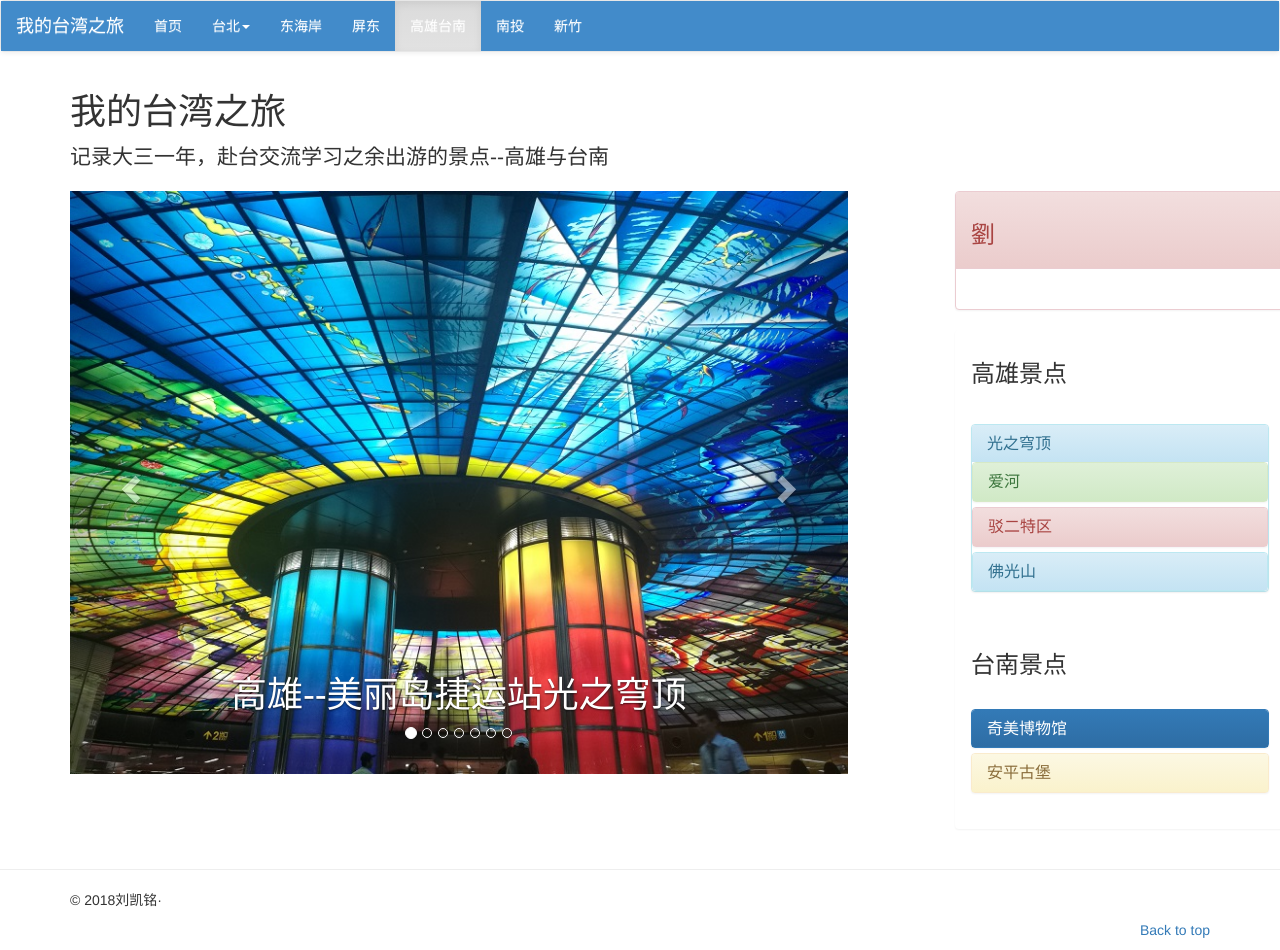
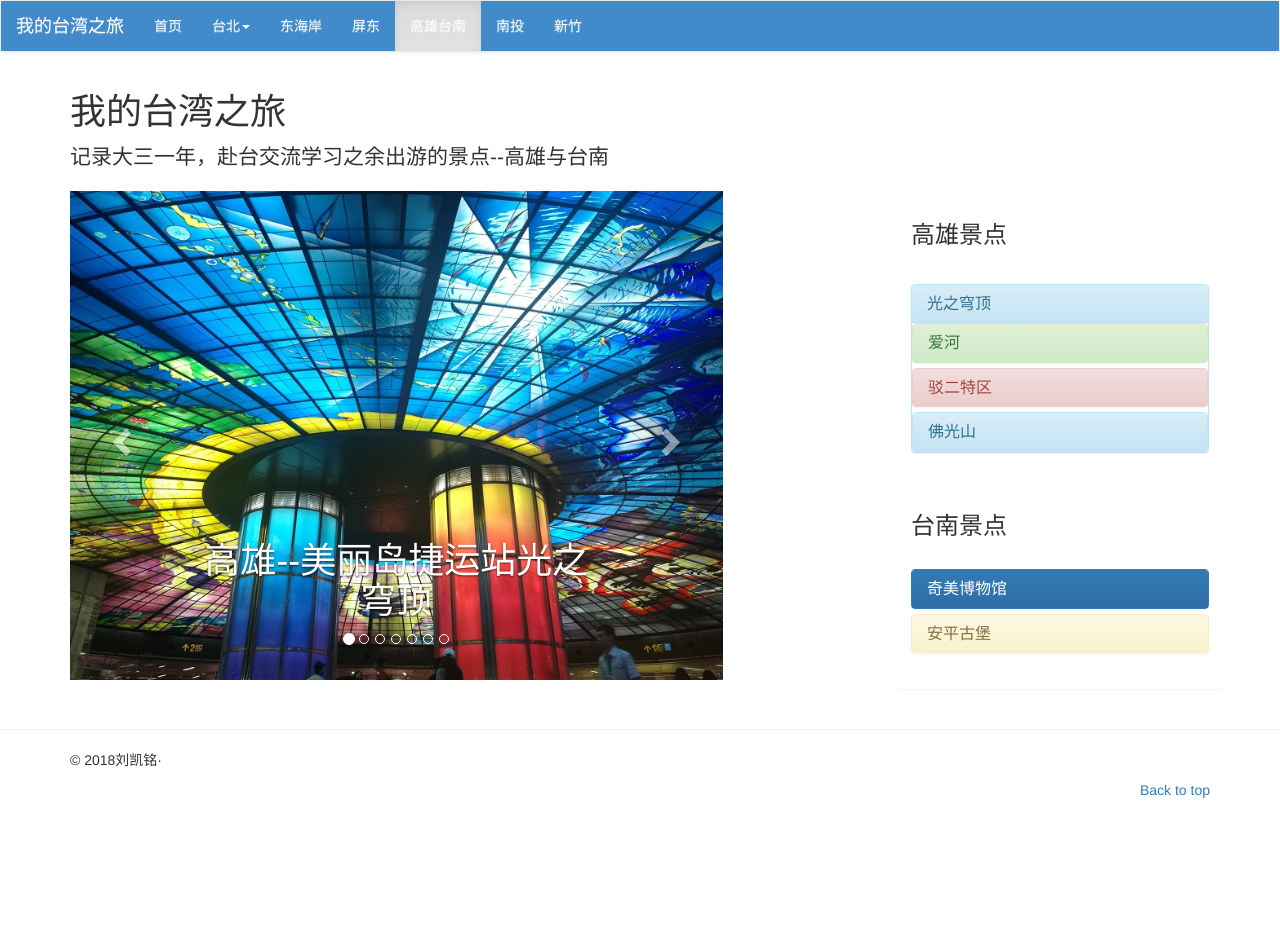
Before and after one commit to lkm1997/gaoxiong, a Jekyll site: the page index.html, which Jekyll copies as it is, in a window 1280 px wide. Built offline with Jekyll 4.4.1, drawn with Linux system fonts in a browser that asks for light colours; nearby versions of some CDN libraries; after the commit the page ends 900 px from its top, so only the background shows below that.

Commit message:
Update index.html

```diff
--- a/index.html
+++ b/index.html
@@ -71,8 +71,8 @@
 	 <div class="container">
 	 <div class="row">
 	 <!--class="col-md-5为调整轮播框占用网页面积大小的属性-->
-	    <div class="col-md-5">
-		<div id="myCarousel" class="carousel slide" style="width:170%">
+	    <div class="col-md-7">
+		<div id="myCarousel" class="carousel slide">
 
      <ol class="carousel-indicators">
 	    <li data-target="#myCarousel" data-slide-to="0" class="active"></li>
@@ -140,19 +140,12 @@
 	    <span class="glyphicon glyphicon-chevron-right"></span></a>
    </div>
    </div>
-		<div class="col-md-4 col-md-offset-3"><!--侧边栏-->
+		<div class="col-md-4 col-md-offset-1"><!--侧边栏-->
 	<aside>
 	 <!--col-sm-12 col-sm-offset-4为调整侧边栏占用网页大小及位置的属性-->
-	<div class="col-sm-12 col-sm-offset-3">
+	<div class="col-sm-12 col-sm-offset-1">
 	<!--第一个面板-->
-	<div class="panel panel-danger">
-	<div class="panel-heading">
-	<h3>劉</h3>
-	</div>
-	<div class="panel-body">
-	<p></p>
-	</div>
-	</div>
+
 
 
 	<!--第二个面板-->
```
